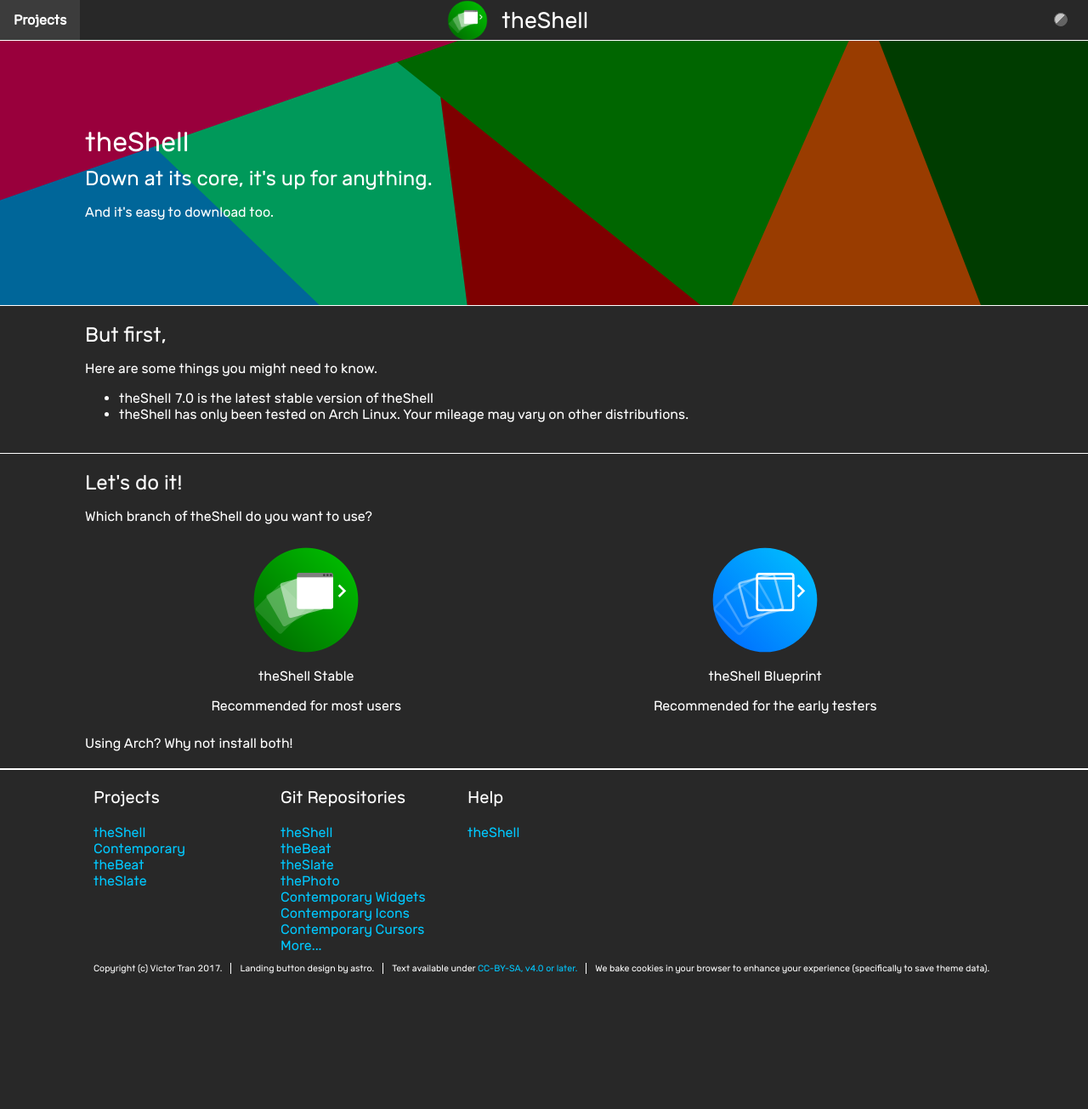
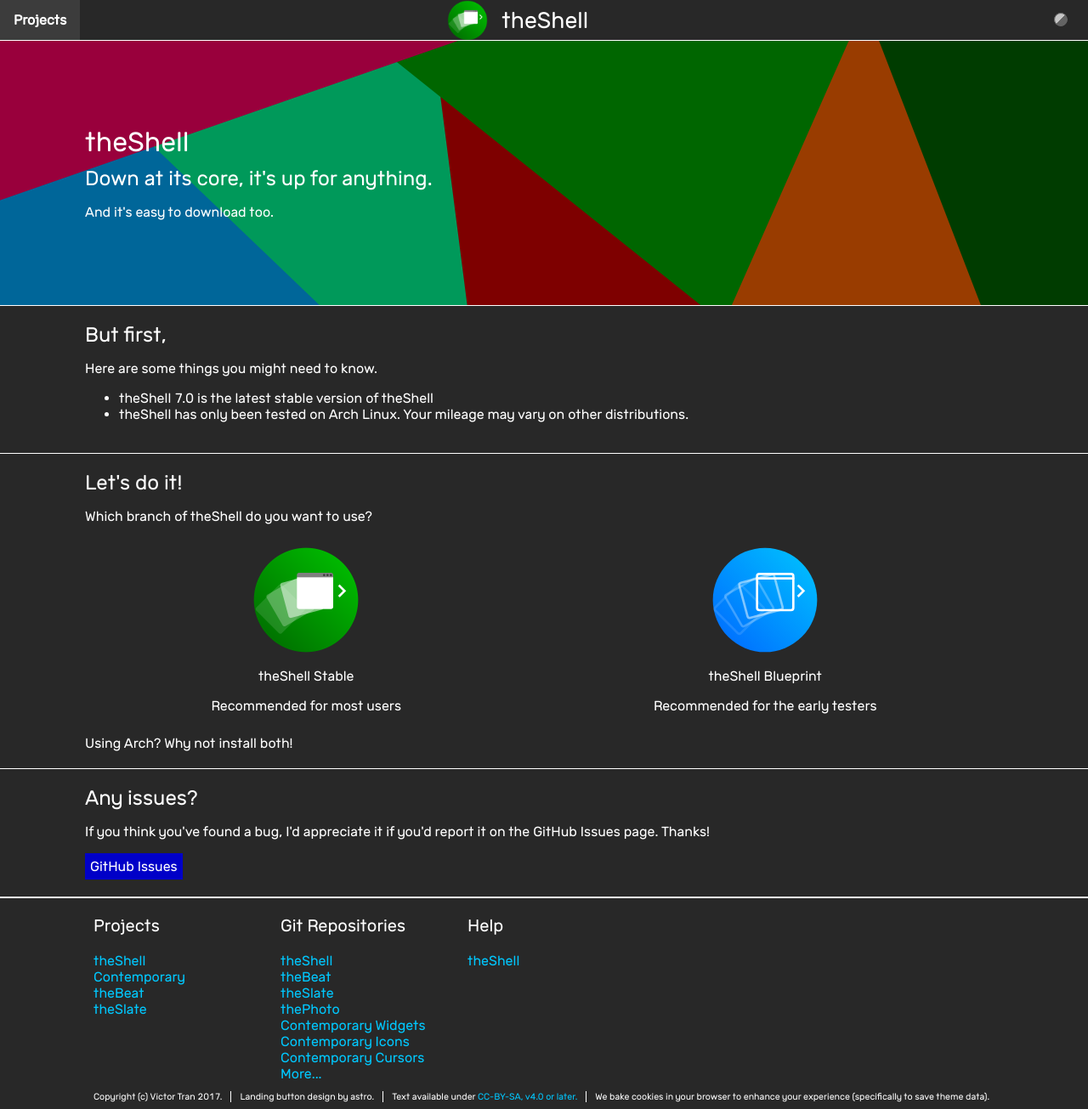
Before and after one commit to vicr123/vicr123.github.io-old, a Jekyll site: the page built from theshell/download.html, in a window 1280 px wide and 1305 px high. Shown: the whole window at 85% size. Built offline with Jekyll 4.4.1, drawn with Linux system fonts in a browser that asks for light colours; grey boxes are pictures that could not be loaded.

Commit message:
Advertise theShell 7.0

```diff
--- a/theshell/download.html
+++ b/theshell/download.html
@@ -254,6 +254,11 @@ projectIcon: /images/theshell.png
                 </ol>
                 <p><b>IMPORTANT:</b> theShell Blueprint cannot be installed next to theShell Stable using this method.</p>
             </div>
+            <div class="featurePanel">
+                <h2>Any issues?</h2>
+                <p>If you think you've found a bug, I'd appreciate it if you'd report it on the GitHub Issues page. Thanks!</p>
+                <a href="https://github.com/vicr123/theshell/issues" class="button" target="_blank">GitHub Issues</a>
+            </div>
 
             {% include footer.html %}
             <script>
```
